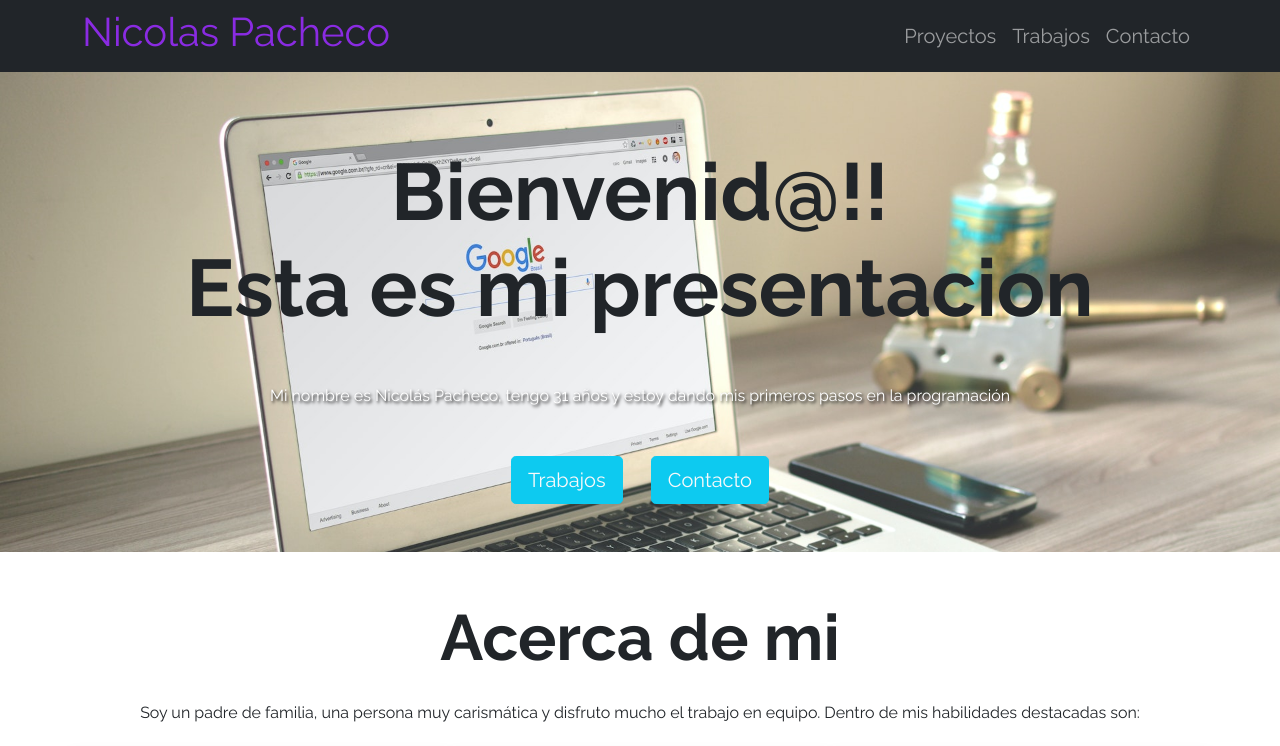
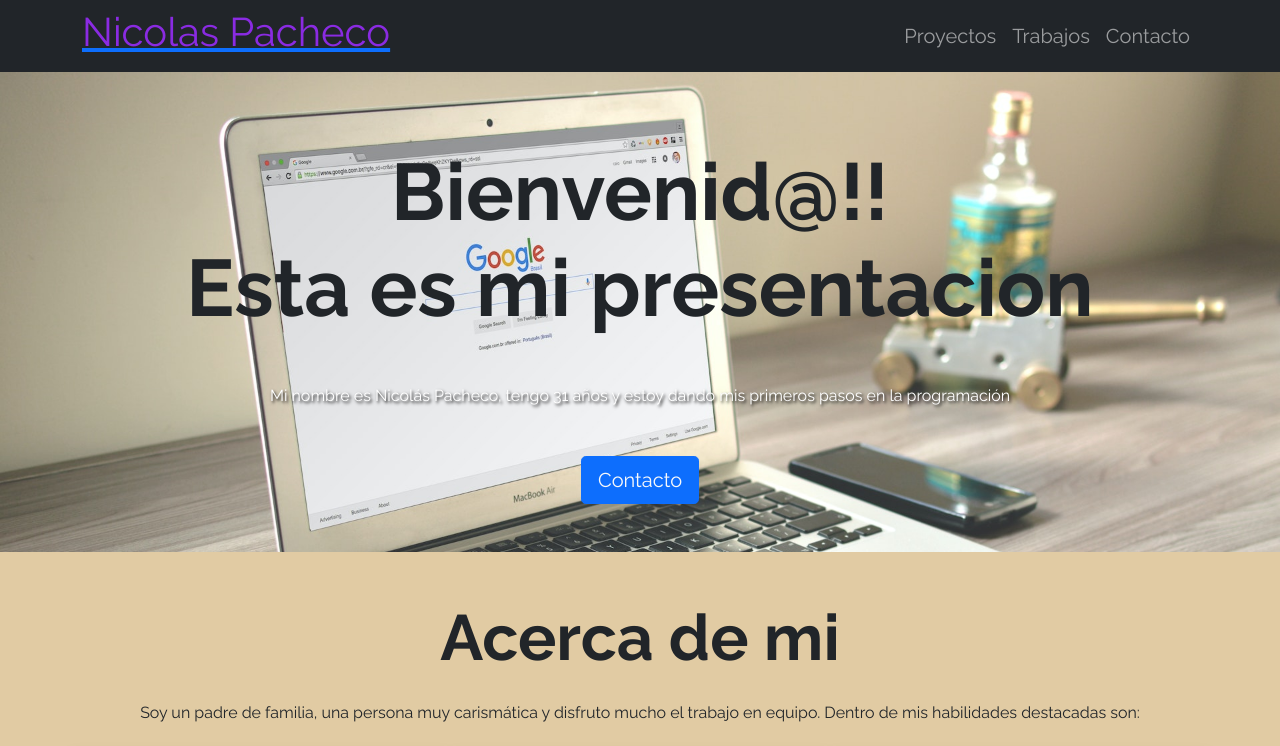
Before and after one commit to nickop22/portFolio-1.1, a plain HTML site: page index.html in a window 1280 px wide. Shown: the top 746 px of the page. Drawn offline with nearby package versions, Linux system fonts and the light colour scheme.

Commit message:
cambio h1 de navbar y texto central

```diff
--- a/assets/css/estilos.css
+++ b/assets/css/estilos.css
@@ -37,7 +37,7 @@ body {
   }
 
 }
-#bannerPrincipal{
+h1{
   color: blueviolet;
 }
 #parrafoPrincipal{
@@ -51,3 +51,9 @@ h1Principal{
 h2{
   color: 73a3c;
 }
+body{
+  background-color: #E1CBA3;
+}
+card{
+  background-color: #A97D5D;
+}
--- a/index.html
+++ b/index.html
@@ -21,7 +21,9 @@
 <body>
     <nav class="navbar navbar-expand-lg navbar-dark bg-dark fixed-top">
         <div class="container">
-            <h1 id="bannerPrincipal">Nicolas Pacheco</h1>
+            <a href="#inicio">
+                <h1 id="inicio">Nicolas Pacheco</h1>
+            </a>
             <button class="navbar-toggler" type="button" data-bs-toggle="collapse"
                 aria-controls="navbarSupportedContent" aria-expanded="false" aria-label="Toggle navigation">
                 <span class="navbar-toggler-icon"></span>
@@ -32,10 +34,10 @@
                         <a class="nav-link" href="#proyts">Proyectos</a>
                     </li>
                     <li class="nav-item">
-                        <a class="nav-link" href="#">Trabajos</a>
+                        <a class="nav-link" href="#work">Trabajos</a>
                     </li>
                     <li class="nav-item">
-                        <a class="nav-link" href="#">Contacto</a>
+                        <a class="nav-link" href="#Contacto">Contacto</a>
                     </li>
 
                 </ul>
@@ -47,15 +49,17 @@
     <header id="Hero-Section"class="img-fluid" class="text-light text-center py-5 mt-5">
         <div class="container">
             <div class="ms-auto  bg-secondary.bg-gradient">
-                <h1 class="display-1 my-5 fw-bold">
+                <h2 class="display-1 my-5 fw-bold">
                     <br>Bienvenid@!!<br> Esta es mi presentacion
-                </h1>
+                </h2>
                 <p id=parrafoPrincipal class="my-5">
                     Mi nombre es Nicolás Pacheco, tengo 31 años y estoy dando mis primeros pasos en la programación
                 </p>
                 <div class="mb-5 pb-5">
-                    <button class="btn btn-lg btn-info text-light me-4">Trabajos</button>
-                    <button class="btn btn-lg btn-info text-light">Contacto</button>
+                    <a href="#Contacto">
+                        <button class="btn btn-lg btn-primary text-light">Contacto</button>
+                    </a>
+
                 </div>
             </div>
         </div>
@@ -118,7 +122,7 @@
                 </div>
             </div>
             <div class="col-12 col-sm-4 py-2">
-                <div class="card shadow p-3 mb-5 bg-body rounded">
+                <div class="card  shadow p-3 mb-5 bg-body rounded">
                     <div class="image-top" style="background-image: url(./assets/img/decoPlanta.png)"></div>
                     <div class="card-body">
                         <h5 class="card-title fw-bold">Tienda de Planta</h5>
@@ -153,7 +157,7 @@
     </div>
     </section>
     <section id="card-foto" class="my-5 p-5">
-
+        <div id="work">
         <h2 class="display-4 fw-bold text-center mb-3">Mis trabajos</h2>
 
         <div class="row">
@@ -194,7 +198,7 @@
                 </div>
             </div>
         </div>
-
+    </div>
     </section>
 
 
```
